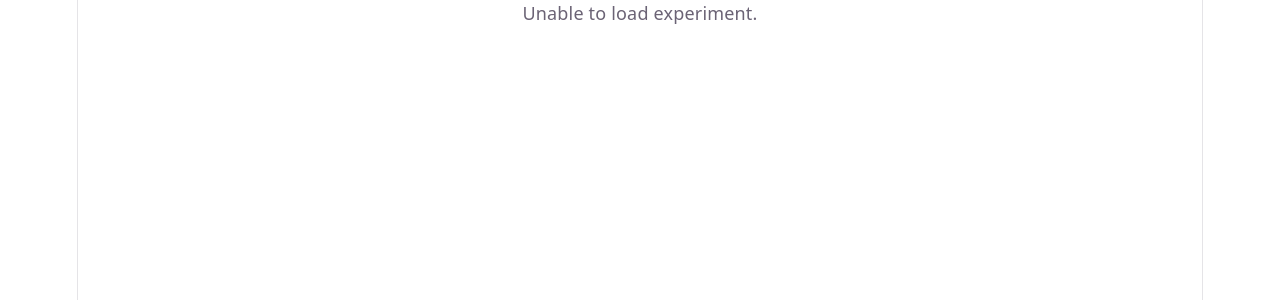
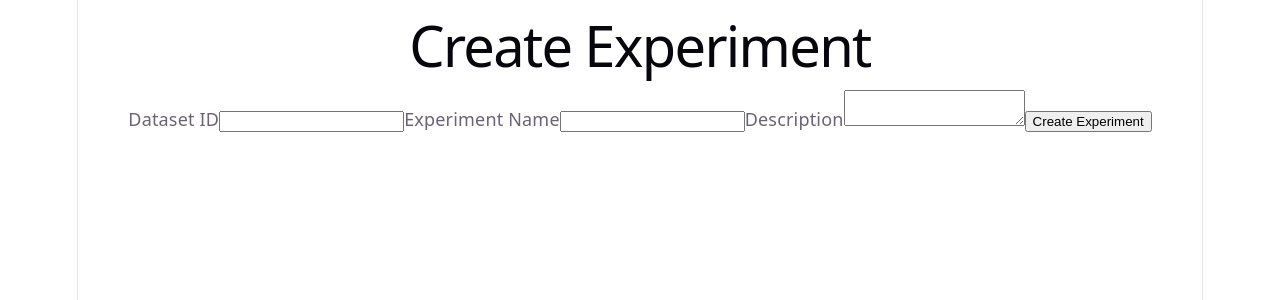
Before and after one commit to delamaterj/icy, a React (Vite) app in the folder frontend/: page /experiments/create in a window 1280 px wide. Shown: the top 300 px of the page. Built offline with nearby package versions, Linux system fonts and the light colour scheme; no server answers.

Commit message:
added UI for creating new experiments

```diff
--- a/frontend/src/api/experimentApi.ts
+++ b/frontend/src/api/experimentApi.ts
@@ -6,22 +6,28 @@ import { apiFetch } from "../api/client.ts";
 export function getExperiments() {
 
     return apiFetch<ExperimentSummary[]>(
-        "/experiments"
-    );
+        "/experiments", {
+        method: "GET"
+    });
 }
 
 export function getExperimentById(id: string) {
 
     return apiFetch<ExperimentDetails>(
-        `/experiments/${id}`
-    );
+        `/experiments/${id}`, {
+    });
 }
 
 export function createExperiment(data: CreateExperimentRequest) {
 
-    return apiFetch(
-    "/experiments/upload", {
-        method: "POST",
-        body: JSON.stringify(data)
-    });
+    return apiFetch<ExperimentSummary>(
+        "/experiments",
+        {
+            method: "POST",
+            headers: {
+                "Content-Type": "application/json"
+            },
+            body: JSON.stringify(data)
+        }
+    );
 }
--- /dev/null
+++ b/frontend/src/components/experiments/ExperimentForm.tsx
@@ -0,0 +1,73 @@
+import { useState } from "react";
+import type { CreateExperimentRequest } from "../../types/experiment";
+
+interface Props {
+    onSubmit:
+    (data: CreateExperimentRequest) => void;
+    loading: boolean;
+}
+
+export default function ExperimentForm({
+    onSubmit,
+    loading
+}: Props) {
+
+    const [datasetId, setDatasetId] = useState("");
+    const [name, setName] = useState("");
+    const [description, setDescription] = useState("");
+
+    function handleSubmit(
+        event: React.FormEvent
+    ) {
+        event.preventDefault();
+
+        onSubmit({
+            dataset_id: datasetId,
+            name,
+            description:
+                description || undefined
+        });
+    }
+
+    return (
+        <form onSubmit={handleSubmit}>
+            <label>
+                Dataset ID
+            </label>
+            <input
+                value={datasetId}
+                onChange={(e) =>
+                    setDatasetId(e.target.value)
+                }
+            />
+            <label>
+                Experiment Name
+            </label>
+            <input
+                value={name}
+                onChange={(e) =>
+                    setName(e.target.value)
+                }
+            />
+            <label>
+                Description
+            </label>
+            <textarea
+                value={description}
+                onChange={(e) =>
+                    setDescription(e.target.value)
+                }
+            />
+            <button
+                type="submit"
+                disabled={loading}
+            >
+                {
+                    loading
+                        ? "Creating..."
+                        : "Create Experiment"
+                }
+            </button>
+        </form>
+    );
+}
--- a/frontend/src/hooks/useCreateExperiment.ts
+++ b/frontend/src/hooks/useCreateExperiment.ts
@@ -0,0 +1,46 @@
+import { useState } from "react";
+
+import { createExperiment } from "../api/experimentApi";
+
+import type {
+    CreateExperimentRequest,
+    ExperimentSummary
+} from "../types/experiment";
+
+
+export function useCreateExperiment() {
+
+    const [experiment, setExperiment] = useState<ExperimentSummary>();
+    const [loading, setLoading] = useState(false);
+    const [error, setError] = useState<string | null>(null);
+
+    async function submitExperiment(data: CreateExperimentRequest) {
+
+        try {
+
+            setLoading(true);
+            setError(null);
+
+            const response : ExperimentSummary = await createExperiment(data);
+            setExperiment(response);
+
+            return response;
+
+        } catch (err) {
+
+            setError("Unable to create experiment.");
+
+        } finally {
+
+            setLoading(false);
+
+        }
+    }
+
+    return {
+        experiment,
+        loading,
+        error,
+        createExperiment: submitExperiment
+    };
+}
--- a/frontend/src/pages/CreateExperimentPage.tsx
+++ b/frontend/src/pages/CreateExperimentPage.tsx
@@ -0,0 +1,40 @@
+import { useNavigate } from "react-router-dom";
+import ExperimentForm from "../components/experiments/ExperimentForm";
+import { useCreateExperiment } from "../hooks/useCreateExperiment";
+import type { CreateExperimentRequest } from "../types/experiment";
+
+export default function CreateExperimentPage() {
+
+    const {
+        createExperiment,
+        loading,
+        error
+    } = useCreateExperiment();
+
+    async function handleCreate(data: CreateExperimentRequest) {
+
+        try {
+            const response = await createExperiment(data);
+            console.log(response);
+        }
+        catch (err) {
+            console.log(err);
+        }
+    }
+
+    return (
+        <>
+            <h1>
+                Create Experiment
+            </h1>
+            {
+                error &&
+                <p>{error}</p>
+            }
+            <ExperimentForm
+                onSubmit={handleCreate}
+                loading={loading}
+            />
+        </>
+    );
+}
--- a/frontend/src/router/AppRouter.tsx
+++ b/frontend/src/router/AppRouter.tsx
@@ -11,6 +11,7 @@ import DatasetDetailsPage from "../pages/DatasetDetailsPage";
 import UploadDatasetPage from "../pages/UploadDatasetPage";
 import ExperimentsPage from "../pages/ExperimentPage";
 import ExperimentDetailsPage from "../pages/ExperimentDetailsPage";
+import CreateExperimentPage from "../pages/CreateExperimentPage";
 
 export default function AppRouter() {
     return (
@@ -52,6 +53,11 @@ export default function AppRouter() {
                     element={<ExperimentDetailsPage />}
                 />
 
+                <Route
+                    path="/experiments/create"
+                    element={<CreateExperimentPage />}
+                />
+
             </Routes>
         </BrowserRouter>
     );
--- a/frontend/src/types/experiment.ts
+++ b/frontend/src/types/experiment.ts
@@ -1,7 +1,7 @@
 export interface ExperimentSummary {
     id: string;
+    dataset_id: string;
     name: string;
-    dataset_id: string;
     status: string;
 }
 
```
Also changed, not shown: frontend/src/components/experiments/CreateResult.tsx (deleted).
